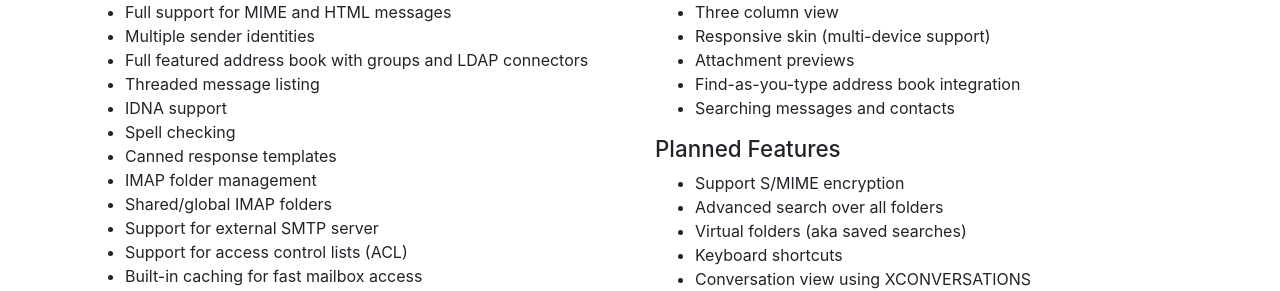
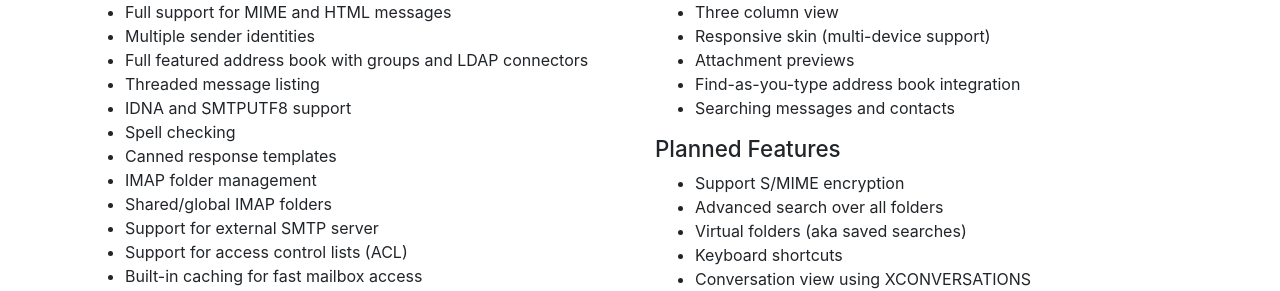
Before and after one commit to roundcube/roundcube.github.com, a Jekyll site: the page built from about/index.html, in a window 1280 px wide and 900 px high. Shown: the part 408-699 px from the top of the window. Built offline with Jekyll 4.4.1, drawn with Linux system fonts in a browser that asks for light colours; nearby versions of some CDN libraries; comment, search, counter and statistics services are not loaded.

Commit message:
add SMTPUTF8 to feature list

```diff
--- a/about/index.html
+++ b/about/index.html
@@ -34,7 +34,7 @@ lastmod: 2017-06-26T19:40:00Z
             <li>Multiple sender identities</li>
             <li>Full featured address book with groups and LDAP connectors</li>
             <li>Threaded message listing</li>
-            <li>IDNA support</li>
+            <li>IDNA and SMTPUTF8 support</li>
             <li>Spell checking</li>
             <li>Canned response templates</li>
             <li>IMAP folder management</li>
--- a/index.html
+++ b/index.html
@@ -46,7 +46,7 @@
                     <li>Full featured address book with groups and LDAP connectors</li>
                     <li>Find-as-you-type address book integration</li>
                     <li>Threaded message listing</li>
-                    <li>IDNA support</li>
+                    <li>IDNA and SMTPUTF8 support</li>
                     <li>Spell checking</li>
                     <li>Responsive skin (multi-device support)</li>
                     <li>Shared/global IMAP folders</li>
```
